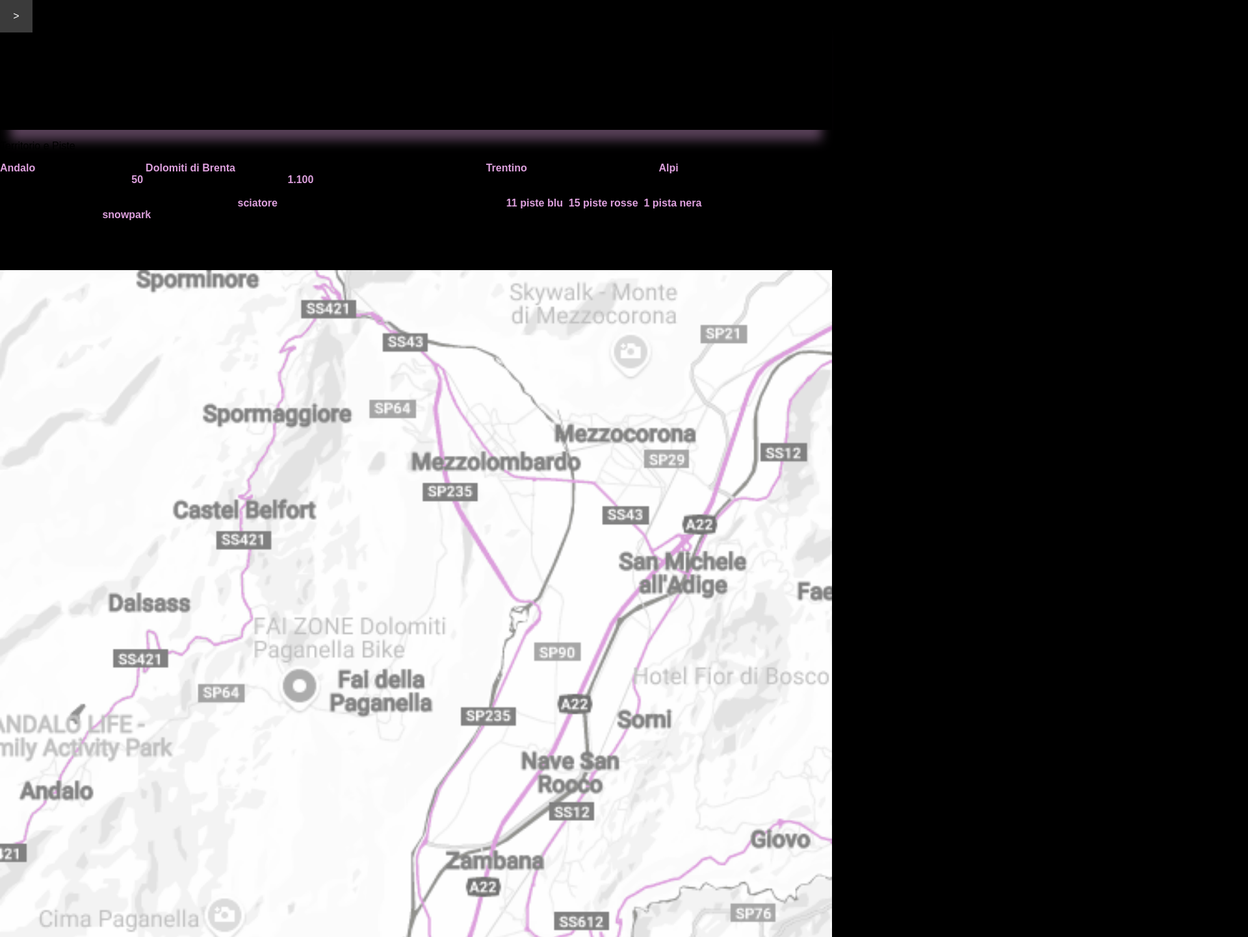
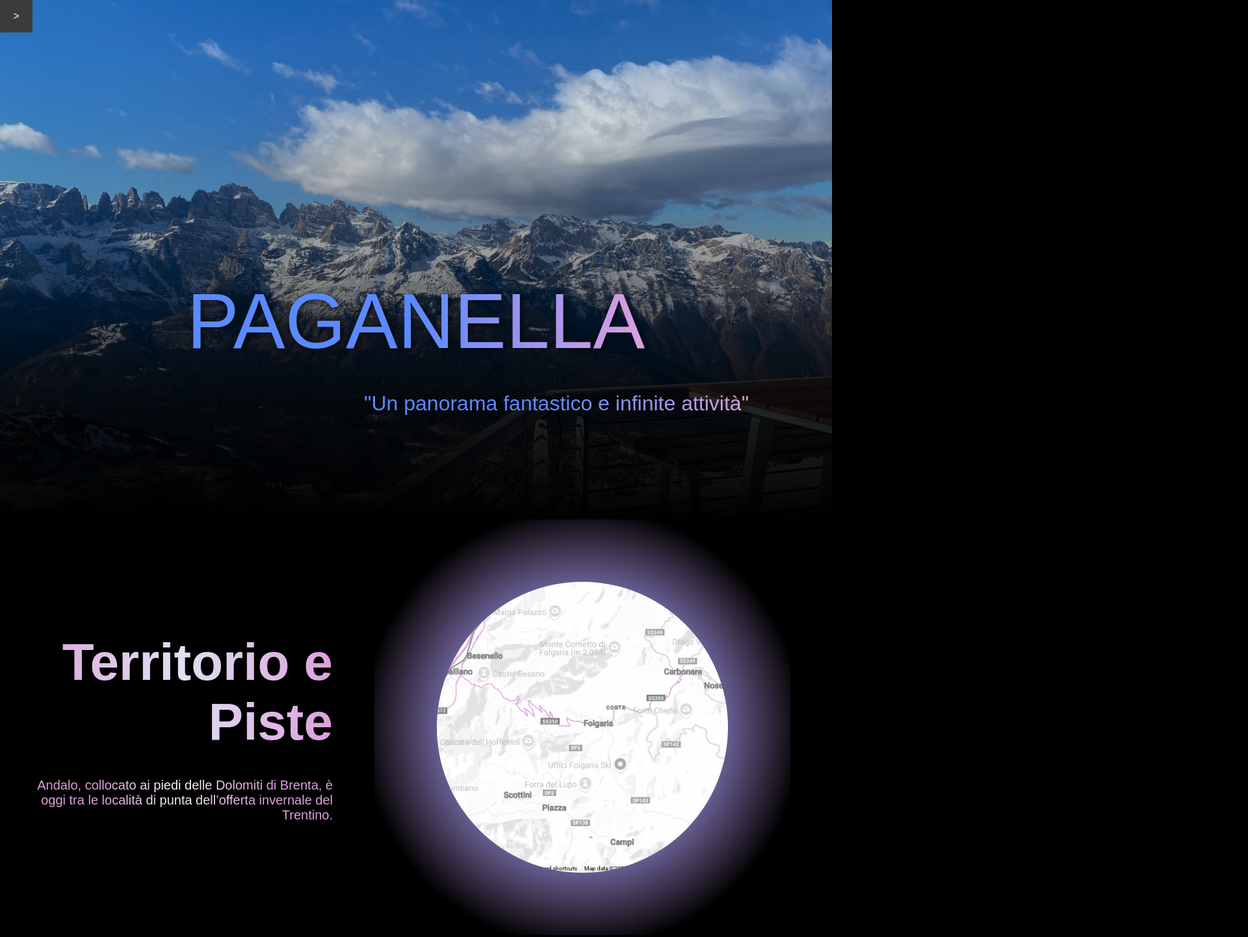
Before and after one commit to KevinRomanello/WebPortfolio, a plain HTML site: page Galleria/Paganella.html in a window 1280 px wide. Shown: the top 1443 px of the page at 65% size, 1920 px wide, since content can reach past the window. Drawn offline with Linux system fonts and the light colour scheme; a web font is replaced by a local one.

Commit message:
Paganella fatto

```diff
--- a/Galleria/Paganella.html
+++ b/Galleria/Paganella.html
@@ -4,7 +4,6 @@
 <head>
     <meta charset="UTF-8">
     <meta name="viewport" content="width=device-width, initial-scale=1.0">
-    <link rel="stylesheet" href="css/header.css">
     <link rel="stylesheet" href="css/comprensorioStandard.css">
     <link rel="stylesheet" href="css/paganella.css">
     <link rel="stylesheet" href="css/menu-lat.css">
@@ -55,50 +54,104 @@
             </div>
         </div>
     </aside>
-    <header class="fading-div">
-        <div id="contenitore-menu">
-            <div class="btn-visita" onclick="home()">
-                Home
+
+    <article>
+        <section id="sezione_introduzione">
+            <div>
+                <div class="titoloIntro">
+                    PAGANELLA
                 </div>
-            <div class="btn-visita" onclick="Linkedin()">
-                Linkedin
-            </div>
-            <div class="btn-visita" onclick="Portfolio()">
-                Portfolio
-            </div>
-            <div class="btn-visita" onclick="GitHub()">
-                GitHub
+                <div class="frasetta">
+                    <div>
+                        "Un panorama fantastico e infinite attività"
                     </div>
                 </div>
-        <div id="titolo">
+            </div>
+        </section>
+
+        <!--
+            <section>
+                <div class="contenutori-globe to-left">
+                    <div class="globe-fade-white">
+
+                    </div>
+                    <div class="titolo-fade reveal4">
+                        Folgaria
+                    </div>
+                    <div class="testo-fade reveal5">
                         <div>
-                Paganella
+                            "Un panorama fantastico e infinite attività"
                         </div>
                     </div>
-    </header>
-    <div id="introduzione">
-        <div class="testo reveal">
-            <p>
+                </div>
+            </section>
+        -->
+
+        <section class="introduzione">
+            <div class="bi-colonna row1">
+                <div class="sx">
+                    <div class="divtitolo">
+                        <div class="titolo2 reveal4">
+                            <div>
                                 Territorio e Piste
-            </p>
-            <span>Andalo</span>, collocato ai piedi delle <span>Dolomiti di Brenta</span>, è oggi tra le località di punta dell’offerta invernale
-            del <span>Trentino</span> e tra le più conosciute delle <span>Alpi</span> grazie ad un comprensorio sciistico all'avanguardia con <span>50</span>
-            chilometri di larghissime piste, <span>1.100</span> metri di dislivello.
-            <br><br>
-            Il comprensorio è in grado si soddisfare ogni tipo di <span>sciatore</span>, grazie alla varietà di pendii che riesce ad
-            offrire: <span>11 piste blu</span>,
-            <span>15 piste rosse</span>, <span>1 pista nera</span>, per gli amanti dello snowboard,
-            un ampio <span>snowpark</span> ricco di strutture.
-            <div id="box-btn">
-                <div class="btn-visita2 btn-visita reveal" onclick="Sitopaganella()">
+                            </div>
+                        </div>
+                        <div class="subtitle coloratoRadial reveal4">
+                            Andalo, collocato ai piedi delle Dolomiti di Brenta, è oggi tra le località di punta
+                            dell’offerta invernale del Trentino.
+                        </div>
+                    </div>
+                </div>
+                <div class="dx">
+                    <div class="boxAlign">
+                        <div class="box2 reveal">
+                            <div class="fadeBlack">
+                                <div>
+                                    <img src="fotoProgetto/mappaFolgaria.png" alt="">
+                                </div>
+                            </div>
+                        </div>
+                    </div>
+                </div>
+            </div>
+            <div class="bi-colonna row2">
+                <div class="sx">
+                    <!--
+                        <div id="immagineIntro">
+                        </div>
+                    -->
+                </div>
+                <div class="dx">
+                    <div class="contenuto">
+                        <div class="reveal5 colorato">
+                            Tra le più conosciute delle Alpi grazie ad un
+                            comprensorio sciistico all'avanguardia con 50 chilometri di larghissime piste, 1.100 metri
+                            di dislivello.
+                        </div>
+                        <div class="reveal5 colorato">
+                            Il comprensorio è in grado si soddisfare ogni tipo di sciatore, grazie alla varietà di
+                            pendii che riesce ad offrire:
+                        </div>
+                        <div class="reveal5 colorato">
+                            11 piste blu, 15 piste rosse, 1 pista nera, per gli amanti
+                            dello snowboard, un ampio snowpark ricco di strutture.
+                        </div>
+                        <div id="box-btn" class="reveal5">
+                            <div class="bordo">
+                                <div class="btn-visita" onclick="Sitopaganella()">
+                                    <div class="colorato">
                                         Visita sito
                                     </div>
                                 </div>
                             </div>
-        <div id="contenitore-img">
-            <img src="fotoProgetto/mappaPaganella.png" id="foto-mappa" class="reveal">
                         </div>
                     </div>
+                </div>
+            </div>
+        </section>
+
+        <div class="fading-border-bottom"></div>
+
         <div class="nero">
             <div class="separatore pbottom reveal">
                 <div>
@@ -120,8 +173,6 @@
                 </div>
             </div>
         </div>
-
-    <article>
         <section>
             <div class="tabella_immagini">
                 <div class="riga3 reveal">
@@ -187,5 +238,6 @@
 <script src="js/scriptmenu.js"></script>
 <script src="js/comparsa.js"></script>
 <script src="js/redirect.js"></script>
+<script src="js/ridimensionamento.js"></script>
 
 </html>
--- a/Galleria/css/paganella.css
+++ b/Galleria/css/paganella.css
@@ -5,7 +5,7 @@
 #sezione_introduzione{
     width: 100%;
     height: 100vh;
-    background-image: url("../FotoContent/Folgaria\ foto/FotoDaBaita.jpg");
+    background-image: url("../FotoContent/Paganella foto/484b8d3f-a5be-453e-ae13-dd6a9ca837e7.JPG");
     background-repeat: no-repeat;
     background-position: center center;
     background-size: cover;
```
Lines whose indentation alone changed are shown as unchanged.
